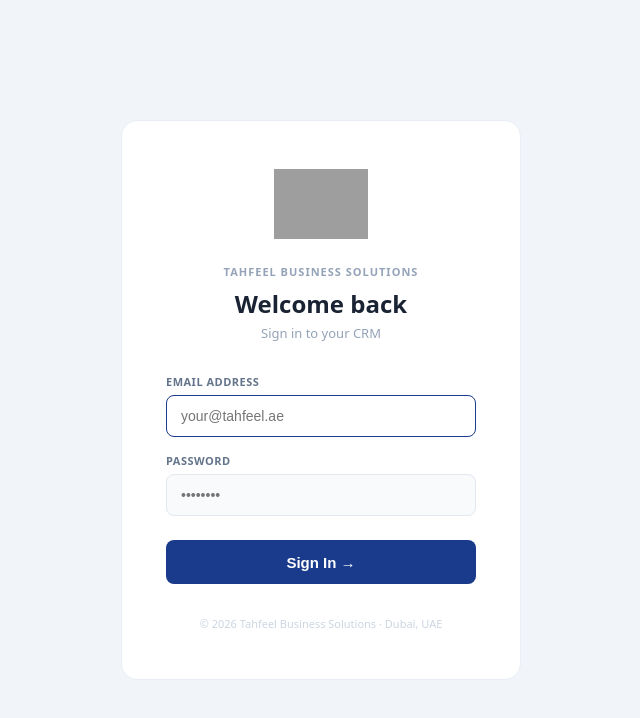
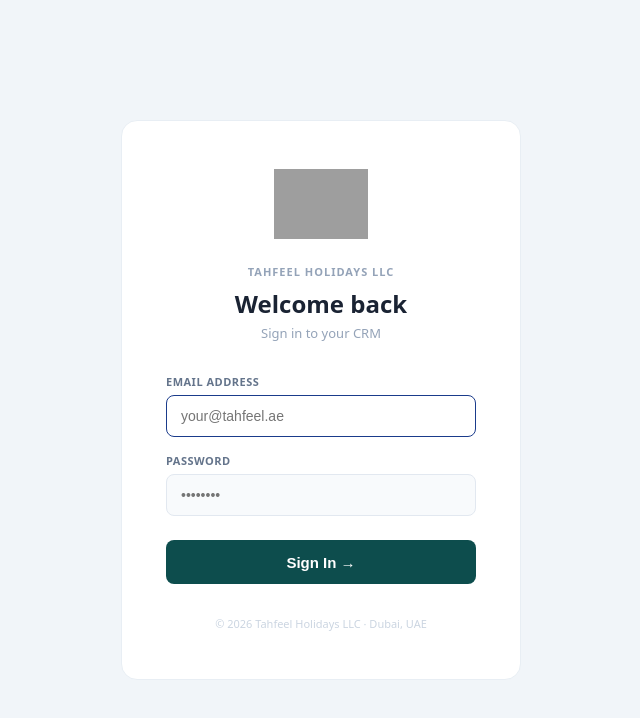
Before and after one commit to tahfeelholidayz-code/tahfeel-holidays-crm, a Flask app: page /login in a window 1280 px wide. Shown: the top 718 px of the page, without its empty margins (319-959 px from the left). Run offline with Flask 3, Linux system fonts and the light colour scheme; grey boxes are pictures that could not be loaded.

Commit message:
Update login.html

```diff
--- a/templates/login.html
+++ b/templates/login.html
@@ -3,7 +3,7 @@
 <head>
   <meta charset="UTF-8">
   <meta name="viewport" content="width=device-width, initial-scale=1.0">
-  <title>Tahfeel Business Solutions — CRM</title>
+  <title>Tahfeel Holidays LLC— CRM</title>
   <link rel="icon" href="/static/img/logo_white.png" type="image/png">
   <style>
     * { margin:0; padding:0; box-sizing:border-box; }
@@ -85,7 +85,7 @@
     .btn-login {
       width:100%;
       height:44px;
-      background:#1A3B8B;
+      background:#0D4D4D;
       color:white;
       border:none;
       border-radius:8px;
@@ -95,7 +95,7 @@
       margin-top:8px;
       transition:background .2s;
     }
-    .btn-login:hover { background:#0F2660; }
+    .btn-login:hover { background:#083737; }
     .footer {
       font-size:11px;
       color:#CBD5E1;
@@ -109,7 +109,7 @@
       <img src="/static/img/logo_color.jpg" alt="Tahfeel" onerror="this.style.display='none'; document.getElementById('logo-fallback').style.display='block'">
       <div id="logo-fallback" style="display:none;font-size:22px;font-weight:700;color:#1A3B8B;">Tahfeel Business Solutions</div>
     </div>
-    <div class="brand">Tahfeel Business Solutions</div>
+    <div class="brand">Tahfeel Holidays LLC</div>
     <div class="welcome">Welcome back</div>
     <div class="sub">Sign in to your CRM</div>
 
@@ -131,7 +131,7 @@
       <button type="submit" class="btn-login">Sign In →</button>
     </form>
 
-    <div class="footer">© 2026 Tahfeel Business Solutions · Dubai, UAE</div>
+    <div class="footer">© 2026 Tahfeel Holidays LLC · Dubai, UAE</div>
   </div>
 </body>
 </html>
```
